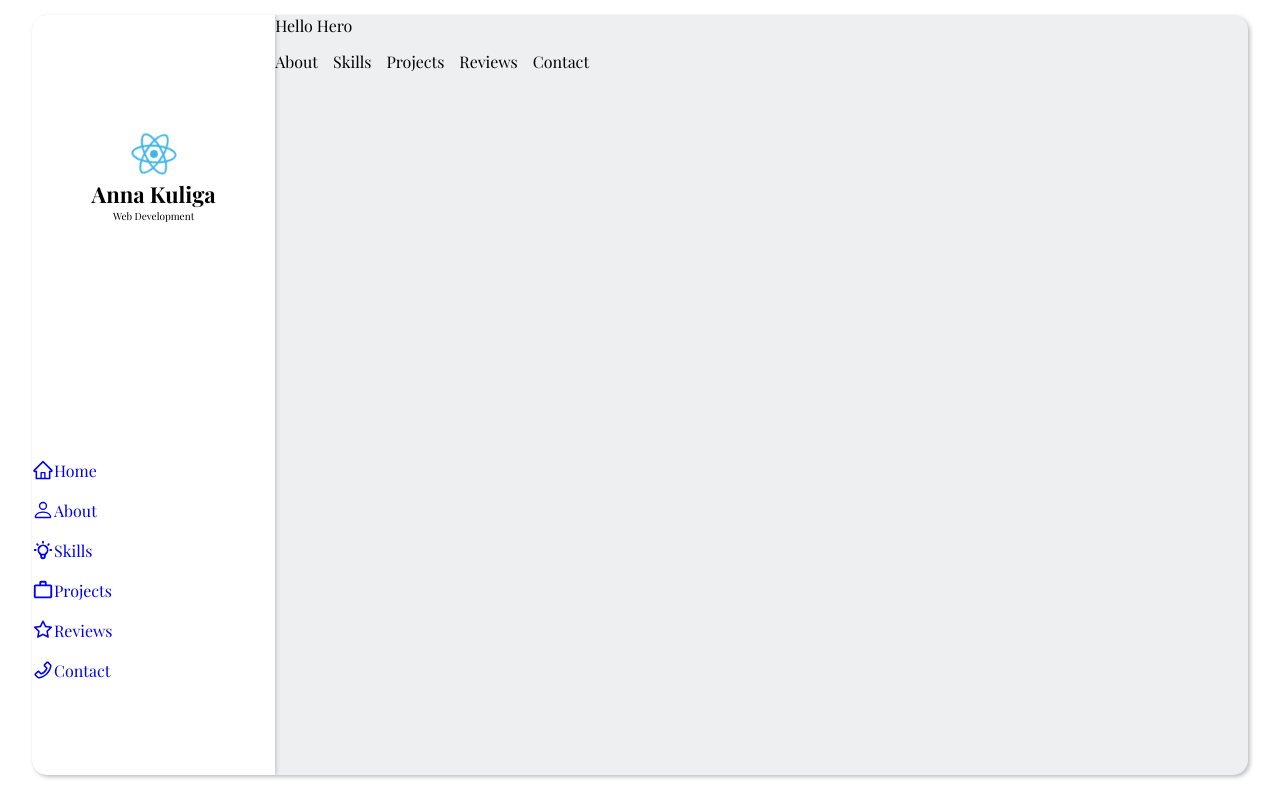
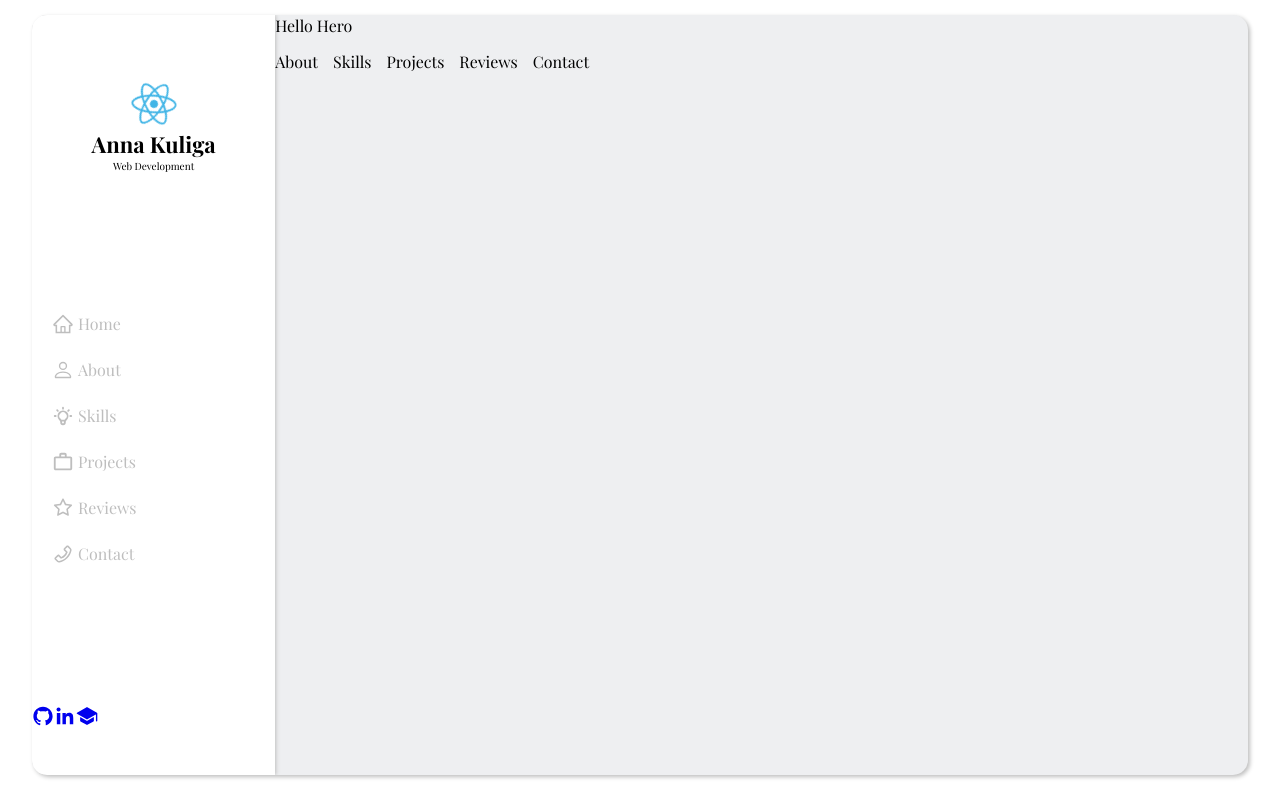
Before and after one commit to AnnaKuliga/anna-kuliga, a React (Create React App) app: page / in a window 1280 px wide. Built offline with nearby package versions, Linux system fonts and the light colour scheme.

Commit message:
styled menu and added social media links

```diff
--- a/public/index.html
+++ b/public/index.html
@@ -7,7 +7,7 @@
     <meta name="theme-color" content="#000000" />
     <meta
       name="description"
-      content="Web site created using create-react-app"
+      content="Web site created using create-react-app. The website of Anna Kuliga: frontend developer, based in Europe."
     />
     <link rel="apple-touch-icon" href="%PUBLIC_URL%/logo192.png" />
     <!--
@@ -31,7 +31,7 @@
       rel="stylesheet"
     />
 
-    <title>React App</title>
+    <title>Anna Kuliga: Web Developer</title>
   </head>
   <body>
     <noscript>You need to enable JavaScript to run this app.</noscript>
--- a/src/components/Side Bar/Sidebar.css
+++ b/src/components/Side Bar/Sidebar.css
@@ -29,17 +29,47 @@
   gap: 3rem;
   overflow: auto;
 }
-
-.logoDiv {
+.sideBar .logoDiv {
   padding: 20px 20px 0;
   cursor: pointer;
   flex-direction: column;
   justify-content: center;
   align-items: center;
 }
-.logoDiv h2 {
+.sideBar .logoDiv h2 {
   font-size: var(--h2FontSize);
 }
-.logoDiv .logoName {
+.sideBar .logoDiv .logoName {
   font-size: var(--smallestFontSize);
+}
+.sideBar .menuDiv .menuLists .listItem {
+  padding: 3px 20px;
+  width: 100%;
+  position: relative;
+}
+.sideBar .menuDiv .menuLists .listItem::before {
+  position: absolute;
+  content: "";
+  height: 0%;
+  left: 0;
+  width: 5px;
+  bottom: 0;
+  border-top-right-radius: 10px;
+  border-bottom-right-radius: 10px;
+  background: var(--primaryColor);
+}
+.sideBar .menuDiv .menuLists .listItem .menuLink {
+  color: var(--greyText);
+  font-weight: 500;
+}
+.sideBar .menuDiv .menuLists .listItem .menuLink .icon {
+  margin-right: 4px;
+}
+.sideBar .menuDiv .menuLists .listItem:hover .menuLink {
+  color: var(--primaryColor);
+  transition: 0;
+}
+.sideBar .menuDiv .menuLists .listItem:hover::before {
+  height: 100%;
+  transition: 0.3s ease;
 }/*# sourceMappingURL=Sidebar.css.map */
--- a/src/components/Side Bar/Sidebar.jsx
+++ b/src/components/Side Bar/Sidebar.jsx
@@ -9,6 +9,9 @@ import { HiOutlineLightBulb } from "react-icons/hi";
 import { MdWorkOutline } from "react-icons/md";
 import { AiOutlineStar } from "react-icons/ai";
 import { AiOutlinePhone } from "react-icons/ai";
+import { AiOutlineGithub } from "react-icons/ai";
+import { BiLogoLinkedin } from "react-icons/bi";
+import { IoSchool } from "react-icons/io5";
 
 const Sidebar = () => {
   return (
@@ -17,44 +20,45 @@ const Sidebar = () => {
         <FaReact className="logoIcon" />
         <h2>Anna Kuliga </h2> <span className="logoName">Web Development</span>
       </div>
+
       <div className="menuDiv">
         <ul className="menuLists grid">
-          <li className="ListItem">
+          <li className="listItem">
             <a href="#" className="menuLink flex">
               <AiOutlineHome className="icon" />
               <span className="smallText">Home</span>
             </a>
           </li>
 
-          <li className="ListItem">
+          <li className="listItem">
             <a href="#" className="menuLink flex">
               <BsPerson className="icon" />
               <span className="smallText">About</span>
             </a>
           </li>
 
-          <li className="ListItem">
+          <li className="listItem">
             <a href="#" className="menuLink flex">
               <HiOutlineLightBulb className="icon" />
               <span className="smallText">Skills</span>
             </a>
           </li>
 
-          <li className="ListItem">
+          <li className="listItem">
             <a href="#" className="menuLink flex">
               <MdWorkOutline className="icon" />
               <span className="smallText">Projects</span>
             </a>
           </li>
 
-          <li className="ListItem">
+          <li className="listItem">
             <a href="#" className="menuLink flex">
               <AiOutlineStar className="icon" />
               <span className="smallText">Reviews</span>
             </a>
           </li>
 
-          <li className="ListItem">
+          <li className="listItem">
             <a href="#" className="menuLink flex">
               <AiOutlinePhone className="icon" />
               <span className="smallText">Contact</span>
@@ -62,6 +66,32 @@ const Sidebar = () => {
           </li>
         </ul>
       </div>
+
+      <div className="sideBarCard">
+        <div className="social">
+          <a
+            href="https://github.com/AnnaKuliga"
+            title="Anna Kuliga GitHub "
+            target="_blank"
+          >
+            <AiOutlineGithub className="icon" />
+          </a>
+          <a
+            href="https://www.linkedin.com/in/annakuliga/"
+            title="Anna Kuliga LinkedIn"
+            target="_blank"
+          >
+            <BiLogoLinkedin className="icon" />
+          </a>
+          <a
+            href="https://www.shecodes.io/graduates/57519-anna-kuliga"
+            title="Anna Kuliga LinkedIn"
+            target="_blank"
+          >
+            <IoSchool className="icon" />
+          </a>
+        </div>
+      </div>
     </div>
   );
 };
--- a/src/components/Side Bar/Sidebar.scss
+++ b/src/components/Side Bar/Sidebar.scss
@@ -28,7 +28,7 @@
   height: 100%;
   gap: 3rem;
   overflow: auto;
-}
+
   .logoDiv {
     padding: 20px 20px 0;
     cursor: pointer;
@@ -43,3 +43,43 @@
       font-size: var(--smallestFontSize);
     }
   }
+
+  .menuDiv {
+    .menuLists {
+      .listItem {
+        padding: 3px 20px;
+        width: 100%;
+        position: relative;
+
+        &::before {
+          position: absolute;
+          content: "";
+          height: 0%;
+          left: 0;
+          width: 5px;
+          bottom: 0;
+          border-top-right-radius: 10px;
+          border-bottom-right-radius: 10px;
+          background: var(--primaryColor);
+        }
+
+        .menuLink {
+          color: var(--greyText);
+          font-weight: 500;
+
+          .icon {
+            margin-right: 4px;
+          }
+        }
+        &:hover .menuLink {
+          color: var(--primaryColor);
+          transition: 0;
+        }
+        &:hover::before {
+          height: 100%;
+          transition: 0.3s ease;
+        }
+      }
+    }
+  }
+}
```
Also changed, not shown: 1 other file (tests, documents, lock files or other folders). Lines whose indentation alone changed are shown as unchanged.
